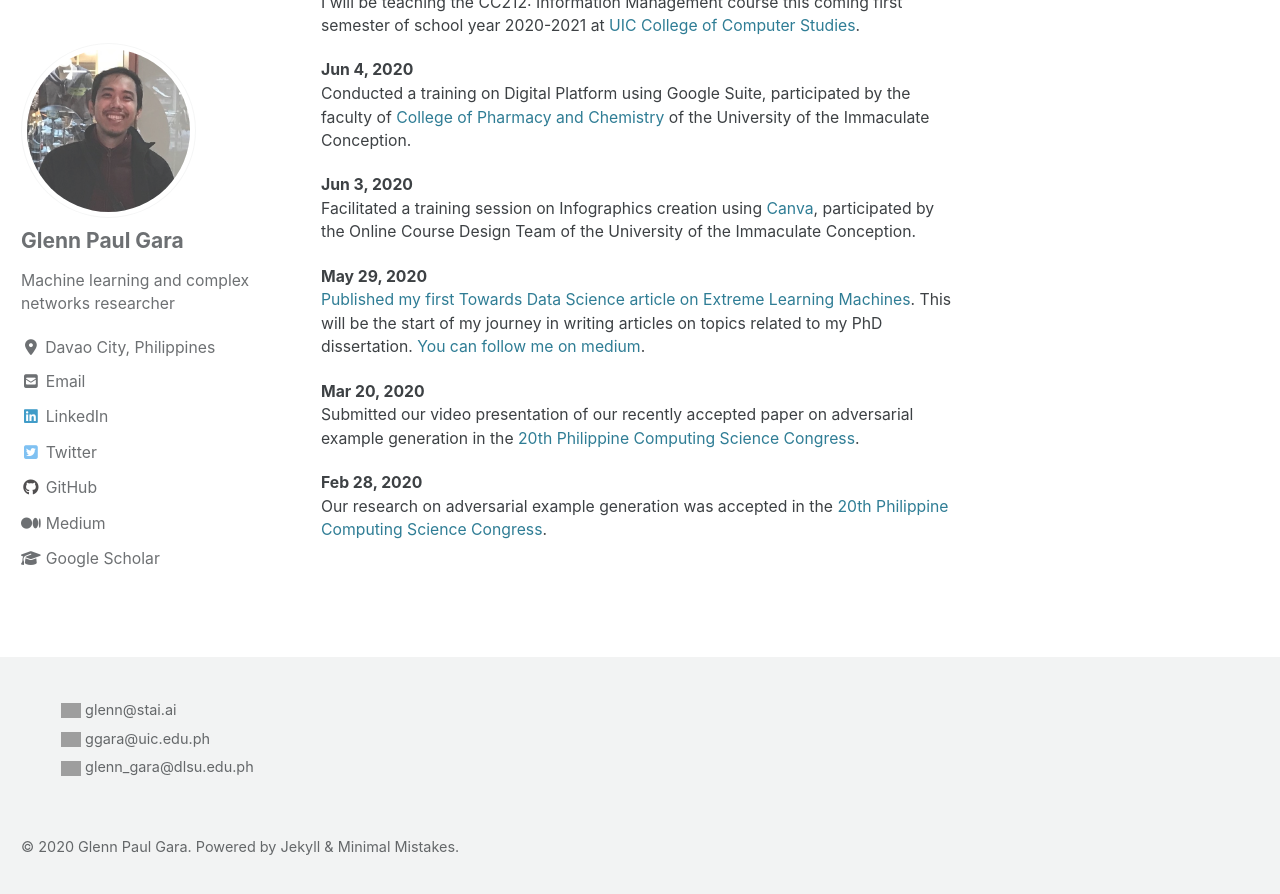
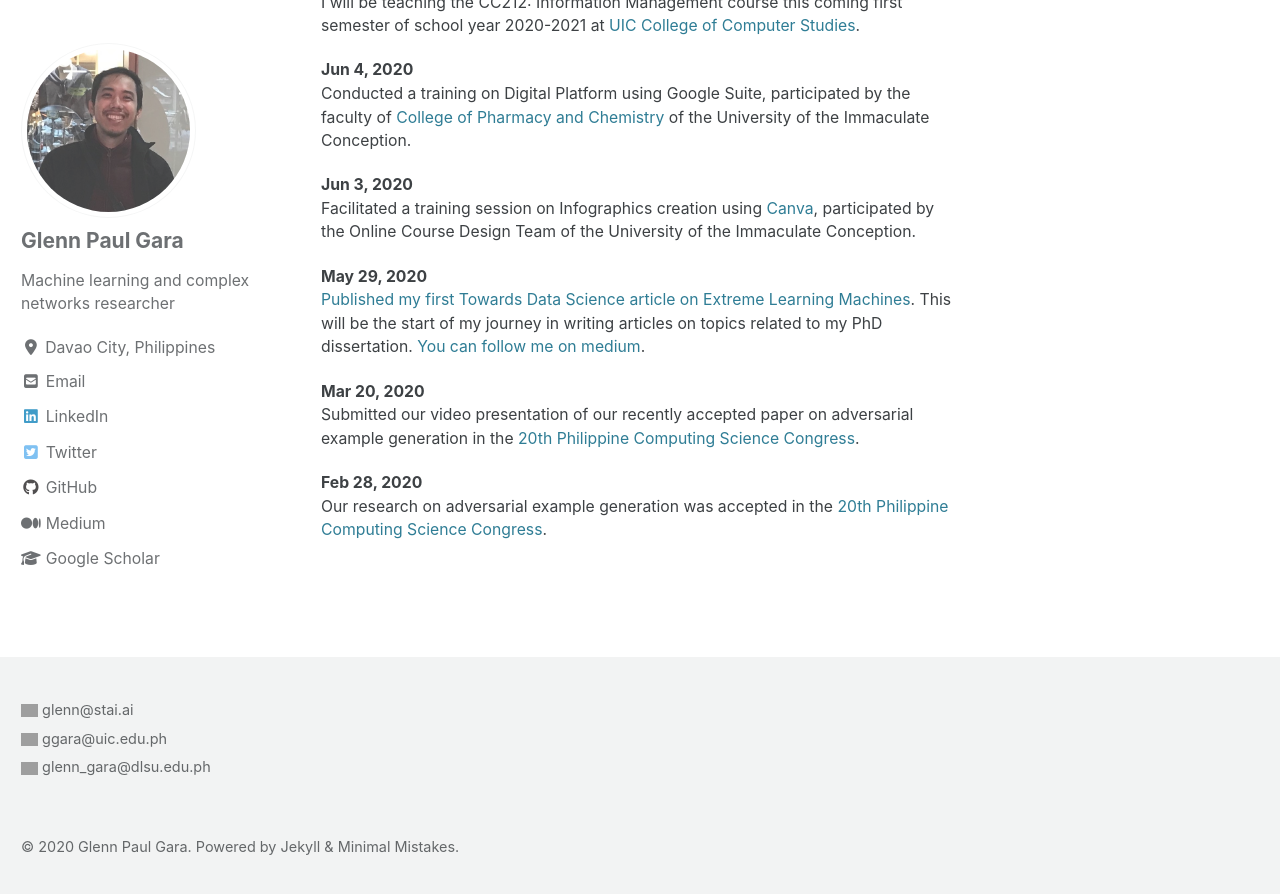
Before and after one commit to glenngara/glenngara.github.io, a Jekyll site: the page built from _pages/home.md, in a window 1280 px wide and 900 px high, scrolled down 1343 px. Shown: the top 894 px of the window. Built offline with Jekyll 4.4.1, drawn with Linux system fonts in a browser that asks for light colours; cached includes are drawn as plain includes; nearby versions of some CDN libraries; grey boxes are pictures that could not be loaded.

Commit message:
uupdated footer

```diff
--- a/_includes/footer.html
+++ b/_includes/footer.html
@@ -17,10 +17,10 @@
 </div> -->
 
 <div class="page__footer-copyright">
-  <ul style="list-style-type:none;">
-    <li><img src="/assets/images/stai.png"width="20" height="20"> glenn@stai.ai
-    <li><img src="/assets/images/uic.png"width="20" height="20"> ggara@uic.edu.ph
-    <li><img src="/assets/images/dlsu.png"width="20" height="20"> glenn_gara@dlsu.edu.ph
+  <ul style="list-style-type:none; padding: 0;">
+    <li><img src="/assets/images/stai.png"width="17" height="17"> glenn@stai.ai
+    <li><img src="/assets/images/uic.png"width="17" height="17"> ggara@uic.edu.ph
+    <li><img src="/assets/images/dlsu.png"width="17" height="17"> glenn_gara@dlsu.edu.ph
   </ul>
   <br><br>
   &copy; {{ site.time | date: '%Y' }} {{ site.name | default: site.title }}. {{ site.data.ui-text[site.locale].powered_by | default: "Powered by" }} <a href="https://jekyllrb.com" rel="nofollow">Jekyll</a> &amp; <a href="https://mademistakes.com/work/minimal-mistakes-jekyll-theme/" rel="nofollow">Minimal Mistakes</a>.
```
